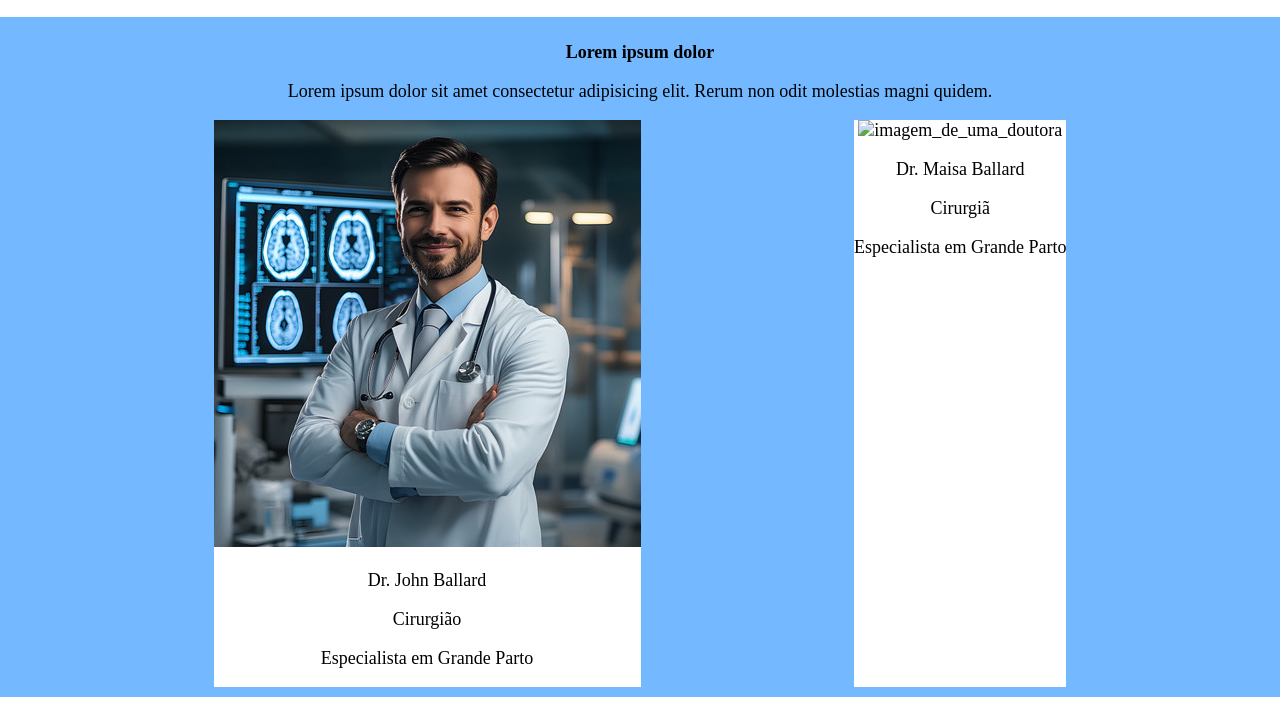
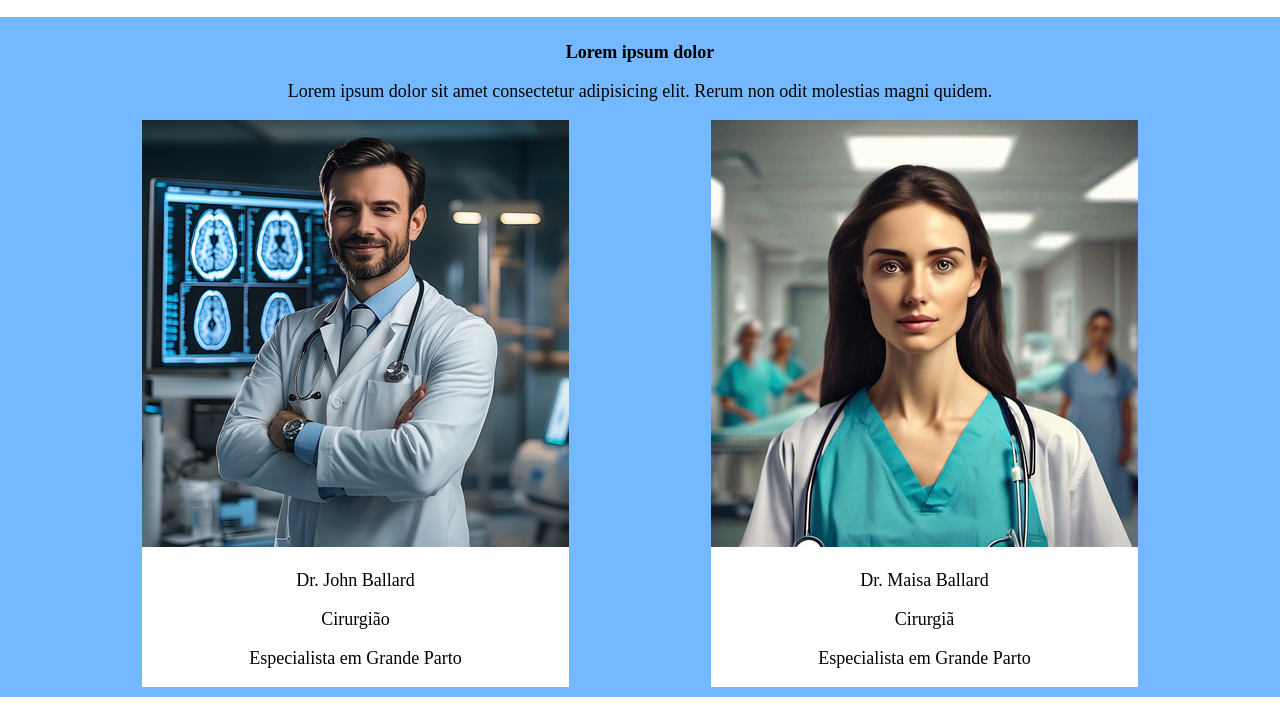
Before and after one commit to ElielJunior/desenvolvimento-web, a plain HTML site: page index.html in a window 1280 px wide. Shown: the part 2443-3148 px from the top of the page. Drawn offline with Linux system fonts and the light colour scheme.

Commit message:
correção de telas

```diff
--- a/index.html
+++ b/index.html
@@ -137,7 +137,7 @@
                 </div>
 
                 <div>
-                    <img src="desenvolvimento-web//assets/images/imagem_de_uma_doutora.jpg" alt="imagem_de_uma_doutora">
+                    <img src="/desenvolvimento-web/assets/images/imagem_de_uma_doutora.jpg" alt="imagem_de_uma_doutora">
                     <p class="nome-doutor">Dr. Maisa Ballard</p>
                     <span>Cirurgiã</span>
                     <p class="p-definicao-doutores">Especialista em Grande Parto</p>
```
